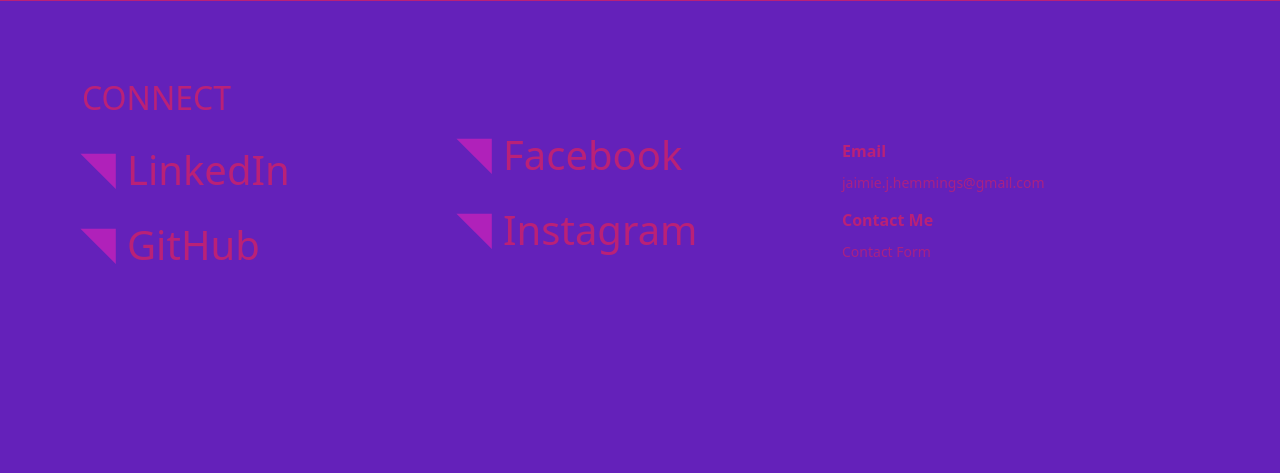
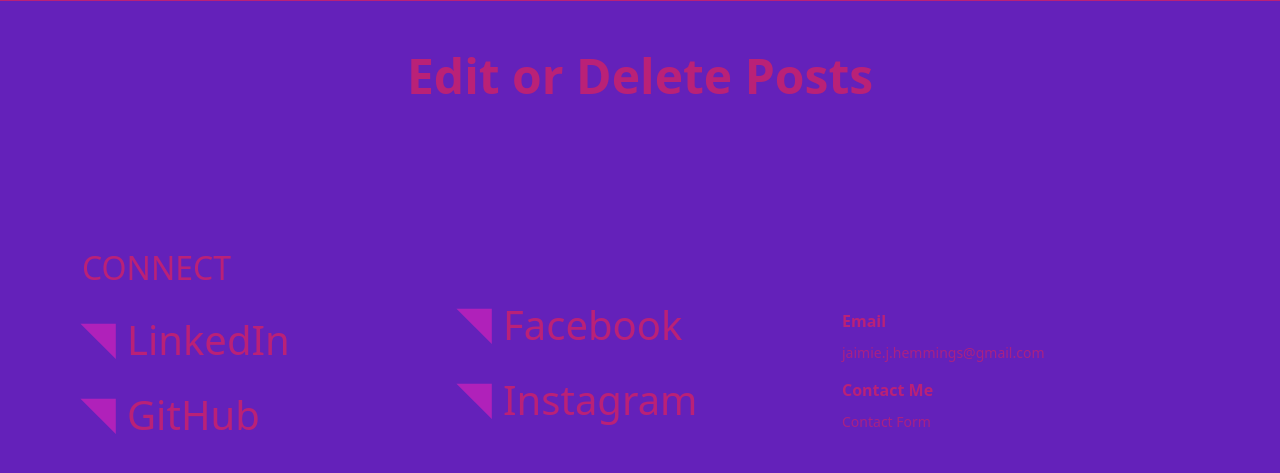
Before and after one commit to LidiaMorejudo/spanresources, a Python web app: template spanresources/templates/post-list.html in a window 1280 px wide. Shown: the part 57-530 px from the top of the page. Run offline with Jinja, Linux system fonts and the light colour scheme; the template is opened without the code that fills it, so the values that code supplies are empty.

Commit message:
Added section for the posts in post list page

```diff
--- a/spanresources/templates/post-list.html
+++ b/spanresources/templates/post-list.html
@@ -2,4 +2,12 @@
 
 {% block content %}
 
+<section class="px-4 py-5 text-center small-hero bg-image">
+    <div class="row">
+      <h1 class="display-5 fw-bold mb-3">
+        Edit or Delete <span class="focus-text">Posts</span>
+      </h1>
+    </div>
+</section>
+
 {% endblock %}
```
